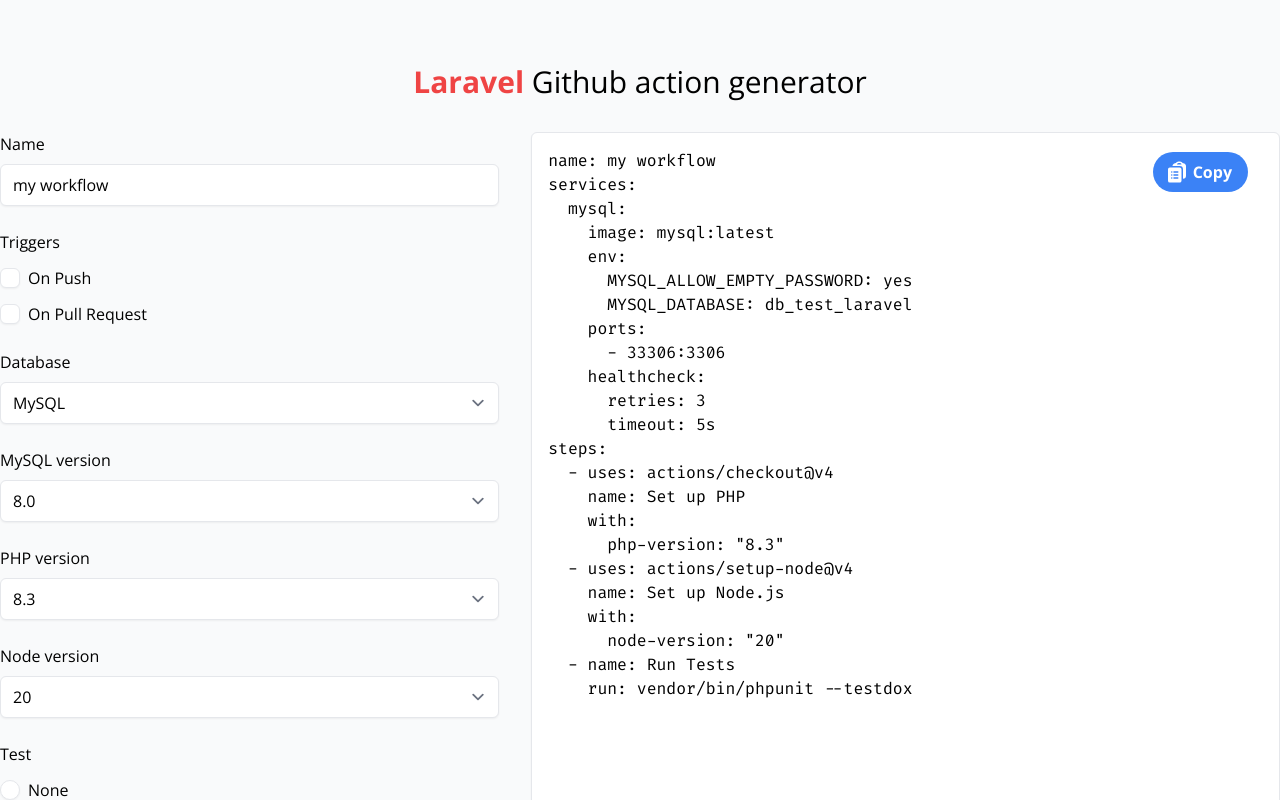
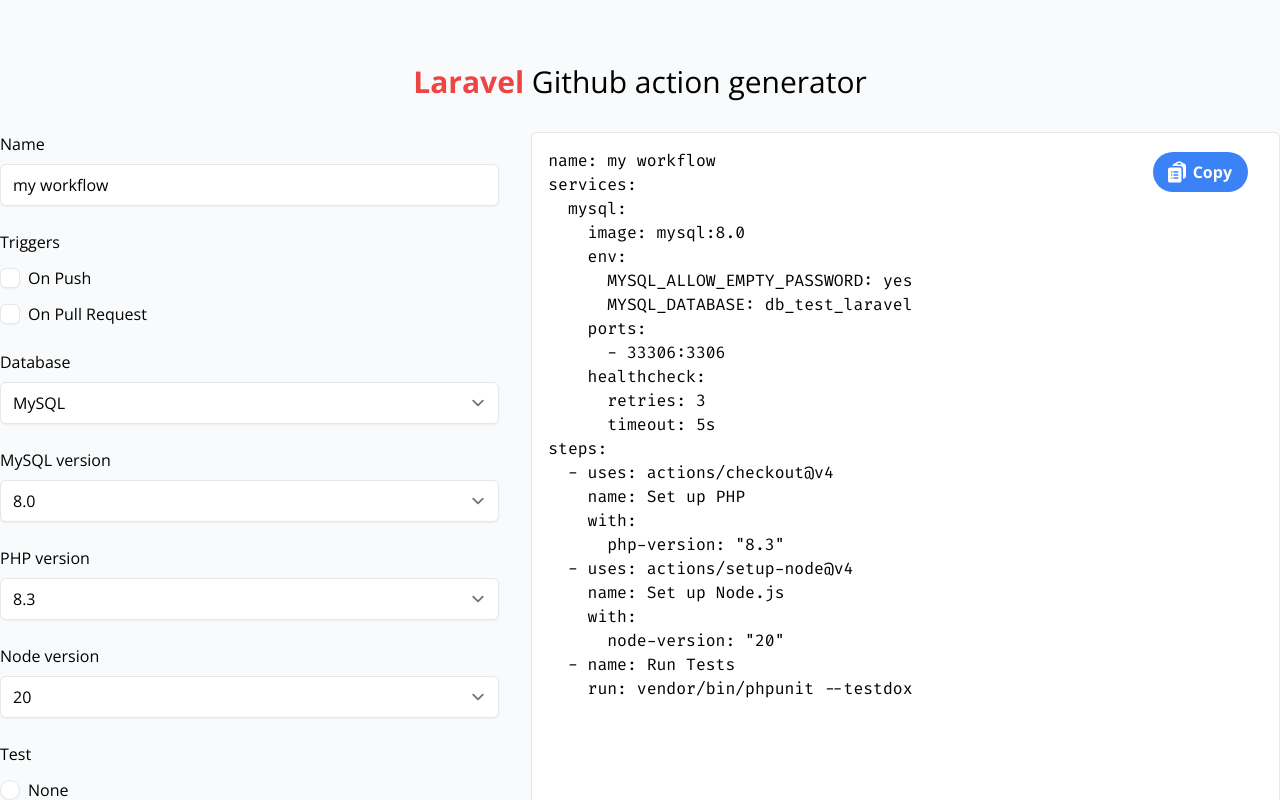
Before and after one commit to LeeConnelly12/laravel-github-action-generator, a Vue app: page / in a window 1280 px wide. Shown: the top 800 px of the page. Built offline with nearby package versions, Linux system fonts and the light colour scheme.

Commit message:
Accept multiple database versions

```diff
--- a/src/composable/useYamlOutput.ts
+++ b/src/composable/useYamlOutput.ts
@@ -44,11 +44,11 @@
     return output
   }
 
-  const getDatabase = () => {
+  const getDatabase = (databaseVersion: string) => {
     return {
       services: {
         mysql: {
-          image: 'mysql:latest',
+          image: `mysql:${databaseVersion}`,
           env: {
             MYSQL_ALLOW_EMPTY_PASSWORD: 'yes',
             MYSQL_DATABASE: 'db_test_laravel',
@@ -120,7 +120,7 @@
     return stringify({
       name: form.value.name,
       ...getTriggers(form.value.triggers),
-      ...getDatabase(),
+      ...getDatabase(form.value.database_version),
       steps: [
         ...getPhpVersion(form.value.php_version),
         ...getNodeVersion(form.value.node_version),
```
